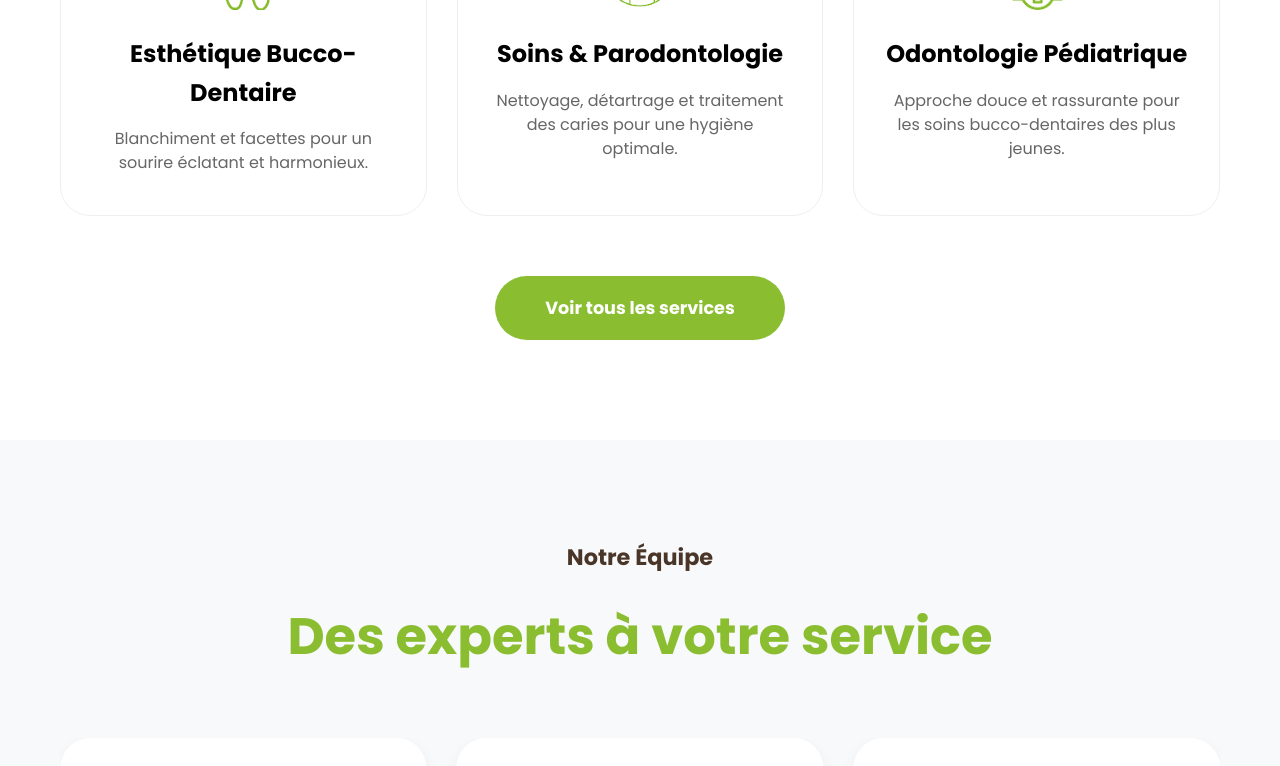
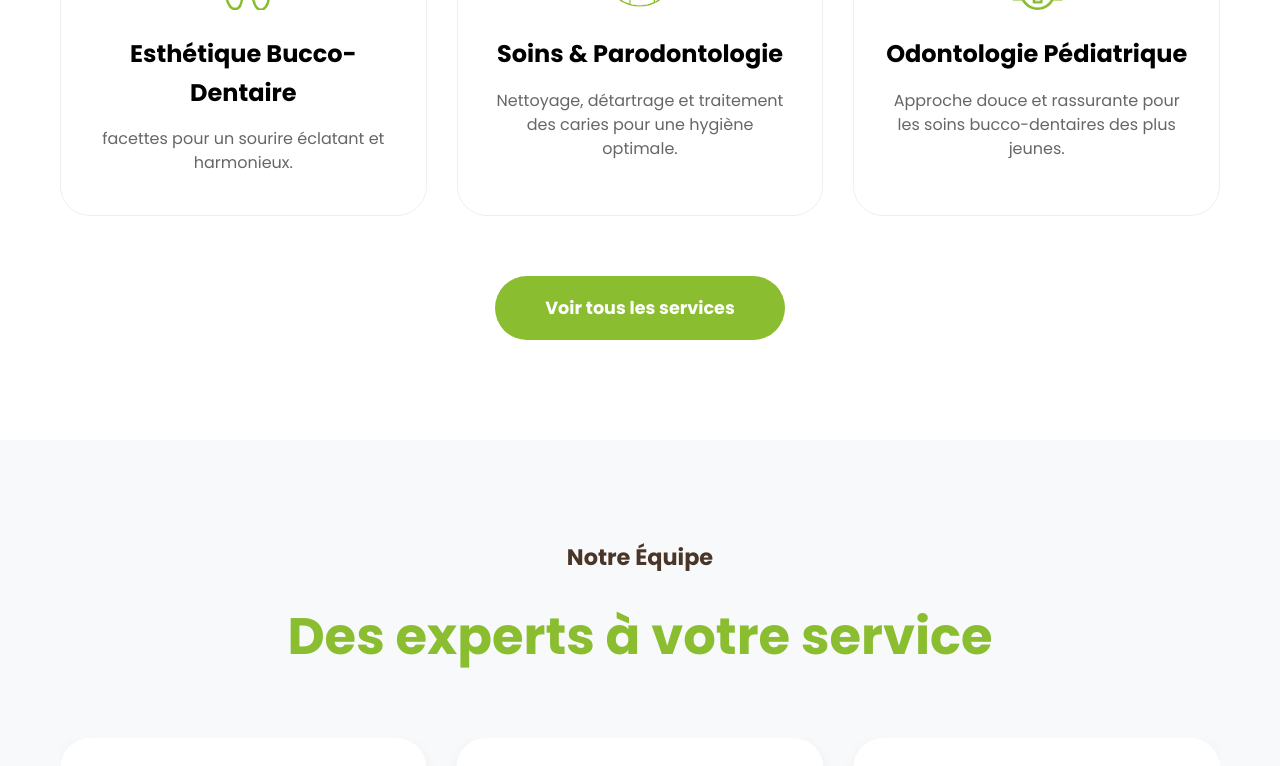
Before and after one commit to kaaynosbangangte-bot/Cabinet-Smile, a React (Vite) app: page / in a window 1280 px wide. Shown: the part 2440-3206 px from the top of the page. Built offline with nearby package versions, Linux system fonts and the light colour scheme; no server answers.

Commit message:
j'essaie encore

```diff
--- a/src/components/Services.jsx
+++ b/src/components/Services.jsx
@@ -20,7 +20,7 @@ function Services() {
         {
             image: '/images/esthetique-dentaire.jpg',
             title: 'Esthétique bucco-dentaire',
-            description: 'Blanchiment et facettes pour un sourire éclatant et harmonieux.'
+            description: 'facettes pour un sourire éclatant et harmonieux.'
         },
         {
             image: '/images/soins-parodontologie.jpg',
--- a/src/index.css
+++ b/src/index.css
@@ -1476,7 +1476,7 @@ img {
 .cta-refined {
   position: relative;
   padding: 120px 0;
-  background-image: url('https://images.unsplash.com/photo-1629909613654-28e377c37b09?w=1600&h=900&fit=crop');
+  background-image: url('/images/clinique/visite-clinique.jpg');
   /* Professional Dental Clinic */
   background-size: cover;
   background-position: center;
@@ -1993,7 +1993,7 @@ img {
 .clinic-visit-section {
   position: relative;
   padding: 120px 0;
-  background: url('https://images.unsplash.com/photo-1629909613654-28e377c37b09?w=1600&q=80') center/cover no-repeat;
+  background: url('/images/clinique/visite-clinique.jpg') center/cover no-repeat;
   text-align: center;
   color: var(--white);
 }
```
Also changed, not shown: public/images/clinique/visite-clinique.jpg (added).
